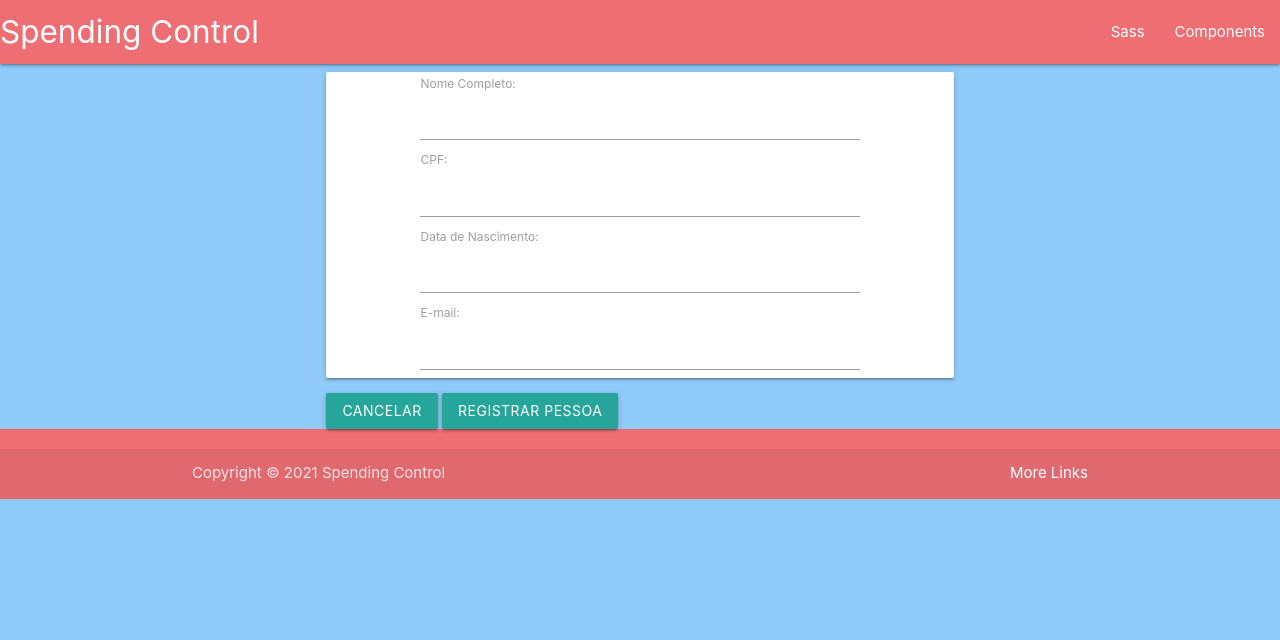
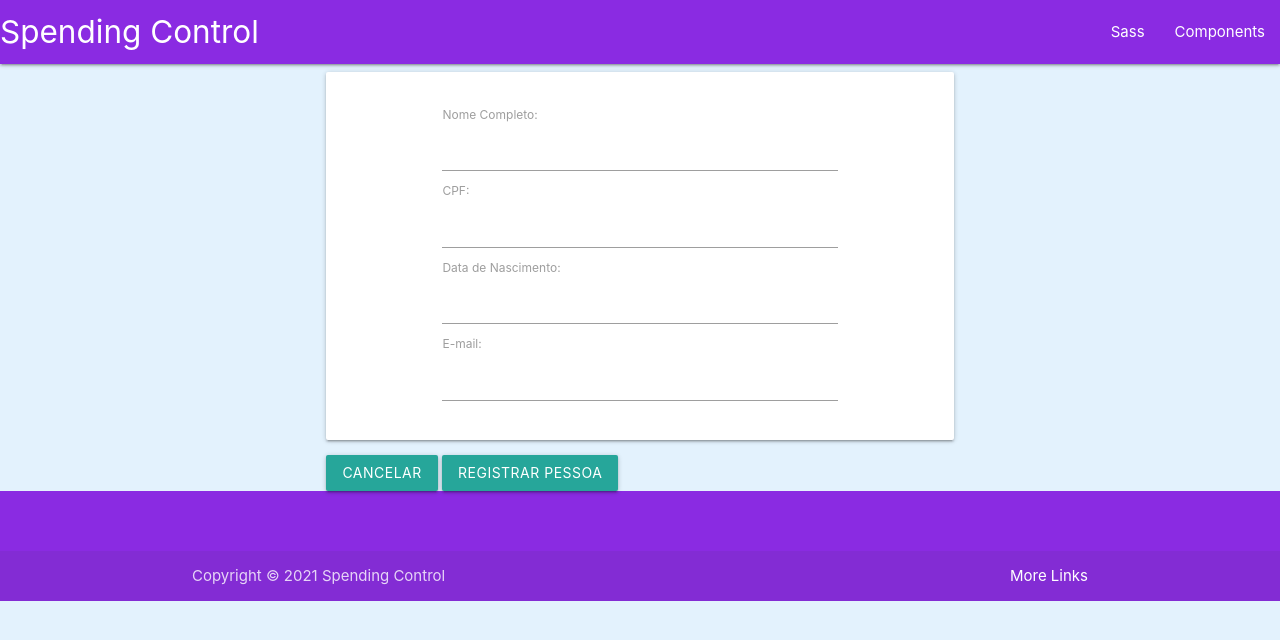
Before and after one commit to LucasSantus/django-polls, a Django app: page /registrar-pessoa/ in a window 1280 px wide. Shown: the top 640 px of the page. Run offline with Django 3.2, Linux system fonts and the light colour scheme.

Commit message:
inserindo modificações

```diff
--- a/project/urls.py
+++ b/project/urls.py
@@ -1,18 +1,3 @@
-"""project URL Configuration
-
-The `urlpatterns` list routes URLs to views. For more information please see:
-    https://docs.djangoproject.com/en/3.0/topics/http/urls/
-Examples:
-Function views
-    1. Add an import:  from my_app import views
-    2. Add a URL to urlpatterns:  path('', views.home, name='home')
-Class-based views
-    1. Add an import:  from other_app.views import Home
-    2. Add a URL to urlpatterns:  path('', Home.as_view(), name='home')
-Including another URLconf
-    1. Import the include() function: from django.urls import include, path
-    2. Add a URL to urlpatterns:  path('blog/', include('blog.urls'))
-"""
 from django.contrib import admin
 from django.urls import path
 from cadastro.views import *
--- /dev/null
+++ b/static/css/styles.css
@@ -0,0 +1,12 @@
+.nav-wrapper{
+    background-color: blueviolet;
+}
+
+.page-footer{
+    padding-top: 60px;
+    background-color: blueviolet;
+}
+
+.card{
+    padding: 5%;
+}
--- a/templates/base.html
+++ b/templates/base.html
@@ -3,7 +3,6 @@
 <!DOCTYPE html>
 <html>
     <head>
-
 
         <!-- Import Material Icons -->
         <link href="https://fonts.googleapis.com/icon?family=Material+Icons" rel="stylesheet">
@@ -25,10 +24,34 @@
 
     <body>
         <script>
+
             $(document).ready(function(){
                 $('select').formSelect();
+                $('.datepicker').datepicker({
+                    i18n: {
+                    months: ['Janeiro', 'Fevereiro', 'Março', 'Abril', 'Maio', 'Junho', 'Julho', 'Agosto', 'Setembro', 'Outubro', 'Novembro', 'Dezembro'],
+                    monthsShort: ['Jan', 'Fev', 'Mar', 'Abr', 'Mai', 'Jun', 'Jul', 'Ago', 'Set', 'Out', 'Nov', 'Dez'],
+                    weekdays: ['Domingo', 'Segunda', 'Terça', 'Quarta', 'Quinta', 'Sexta', 'Sabádo'],
+                    weekdaysShort: ['Dom', 'Seg', 'Ter', 'Qua', 'Qui', 'Sex', 'Sab'],
+                    weekdaysAbbrev: ['D', 'S', 'T', 'Q', 'Q', 'S', 'S'],
+                    today: 'Hoje',
+                    clear: 'Limpar',
+                    cancel: 'Sair',
+                    done: 'Confirmar',
+                    labelMonthNext: 'Próximo mês',
+                    labelMonthPrev: 'Mês anterior',
+                    labelMonthSelect: 'Selecione um mês',
+                    labelYearSelect: 'Selecione um ano',
+                    selectMonths: true,
+                    selectYears: 15,
+                    },
+                    format: 'yyyy-mm-dd',
+                    container: 'body',
+                    minDate: new Date(),
+                });
             });
-        </script>
+
+            </script>
         <header>
             <div class="navbar-fixed">
                 <nav>
--- a/templates/cadastro/registrar_pessoa.html
+++ b/templates/cadastro/registrar_pessoa.html
@@ -4,14 +4,22 @@
 
 {% block content %}
 
-<body class="blue lighten-3">
+<script>
+    $(document).ready(function(){
+        $("#id_data_nascimento").addClass('datepicker').attr("type","text");
+        $("#id_data_inicio").addClass('datepicker').attr("type","text");
+        $("#id_data_fim").addClass('datepicker').attr("type","text");
+    });
+</script>
+
+<body class="blue lighten-5">
     <section>
         <div class="container">
-            <form method="post">
+            <form method="POST">
                 {% csrf_token %}
                 <div class="container">
-                    <div class="card">
-                        <div class="container">
+                    <div class="card teste">
+                        <div class="container style-form">
                             {{ form|materializecss }}
                         </div>
                     </div>
```
Also changed, not shown: cadastro/models.py (line endings or trailing spaces), db.sqlite3.
